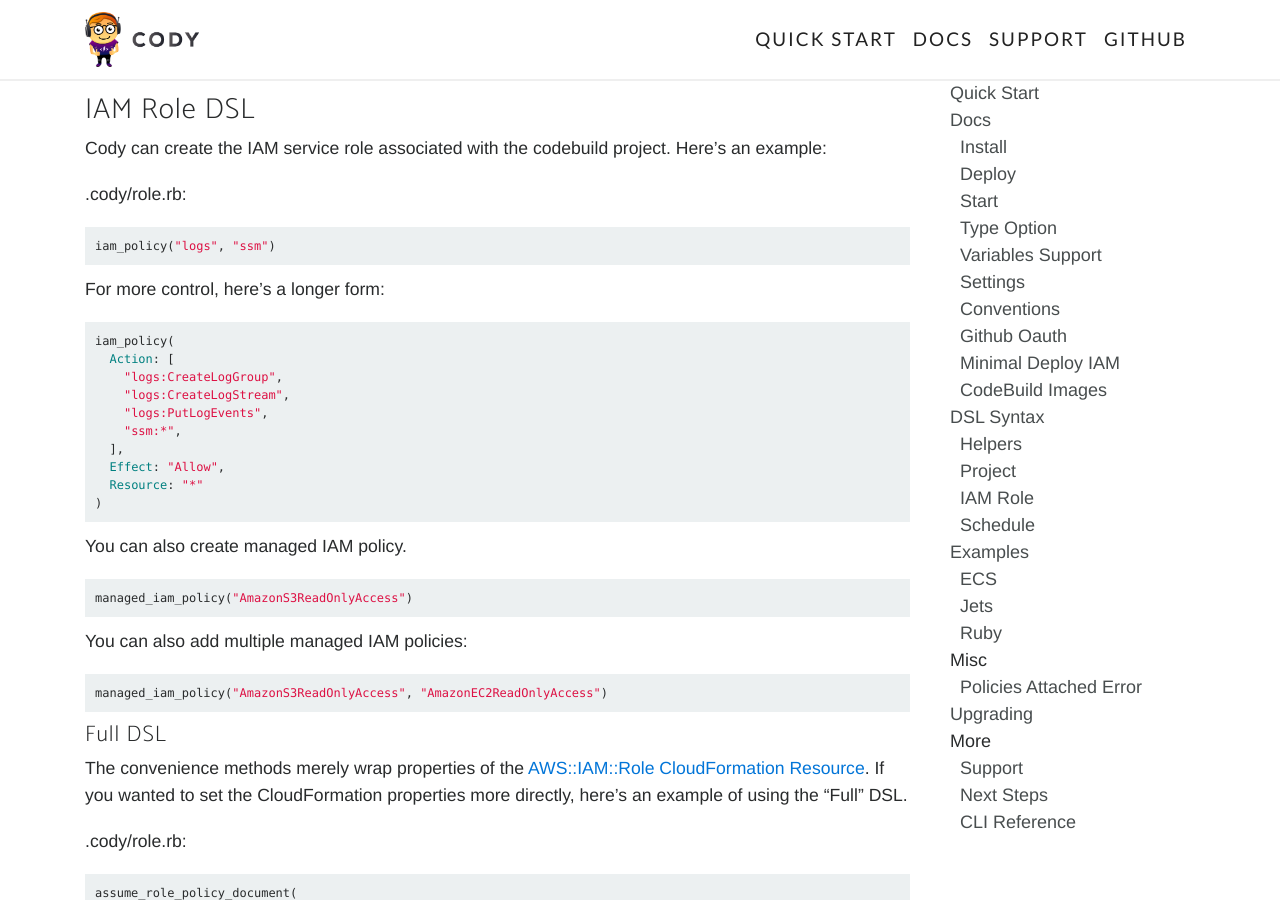
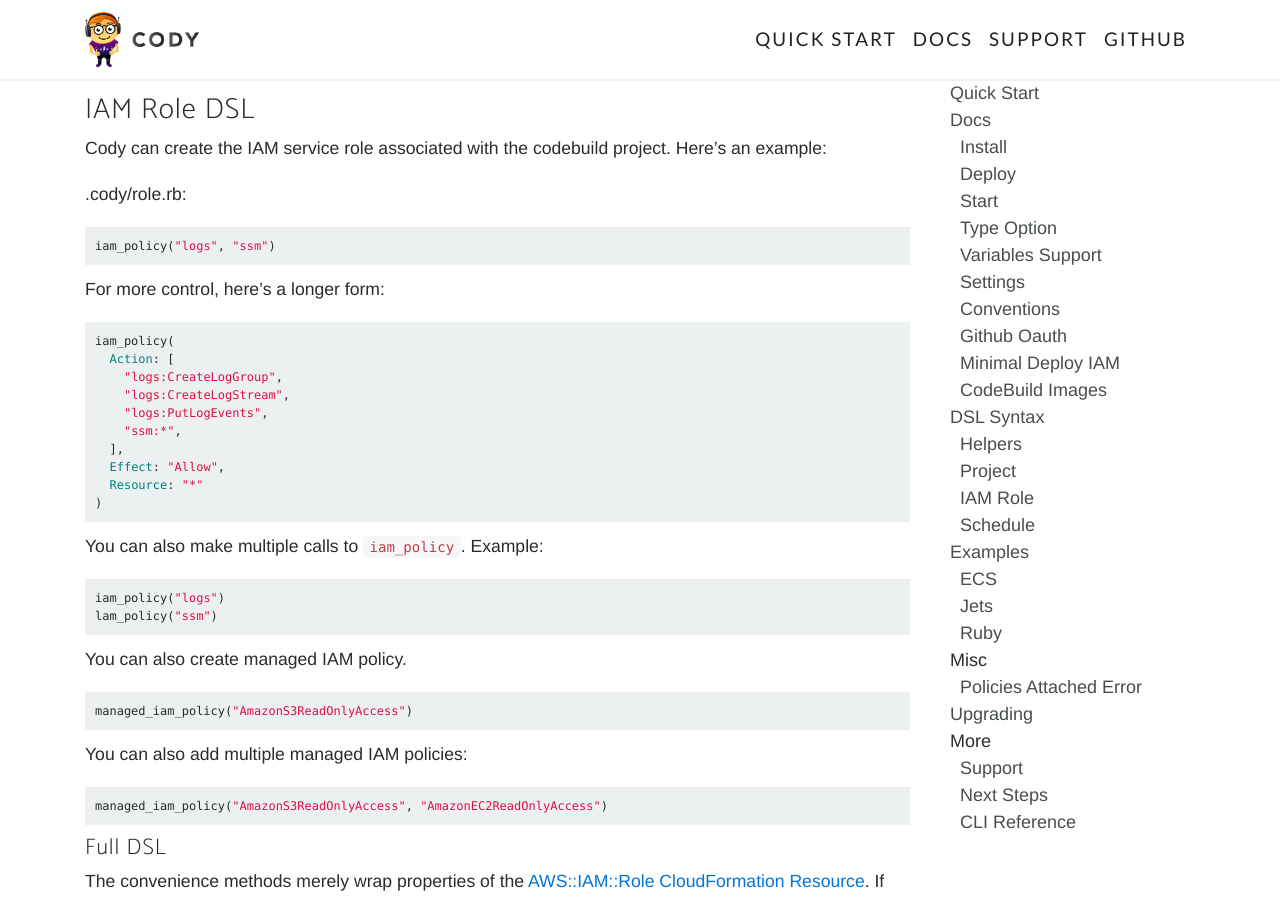
Before and after one commit to boltops-tools/cody, a Jekyll site: the page built from docs/_docs/dsl/role.md, in a window 1280 px wide and 900 px high. Built offline with Jekyll 4.4.1, drawn with Linux system fonts in a browser that asks for light colours; some web fonts are replaced.

Commit message:
update iam role docs

````diff
--- a/docs/Gemfile
+++ b/docs/Gemfile
@@ -1,3 +1,4 @@
 source "https://rubygems.org"
 
 gem "jekyll"
+gem "webrick"
--- a/docs/_docs/dsl/role.md
+++ b/docs/_docs/dsl/role.md
@@ -26,6 +26,13 @@ iam_policy(
   Effect: "Allow",
   Resource: "*"
 )
+```
+
+You can also make multiple calls to `iam_policy`. Example:
+
+```ruby
+iam_policy("logs")
+lam_policy("ssm")
 ```
 
 You can also create managed IAM policy.
````
